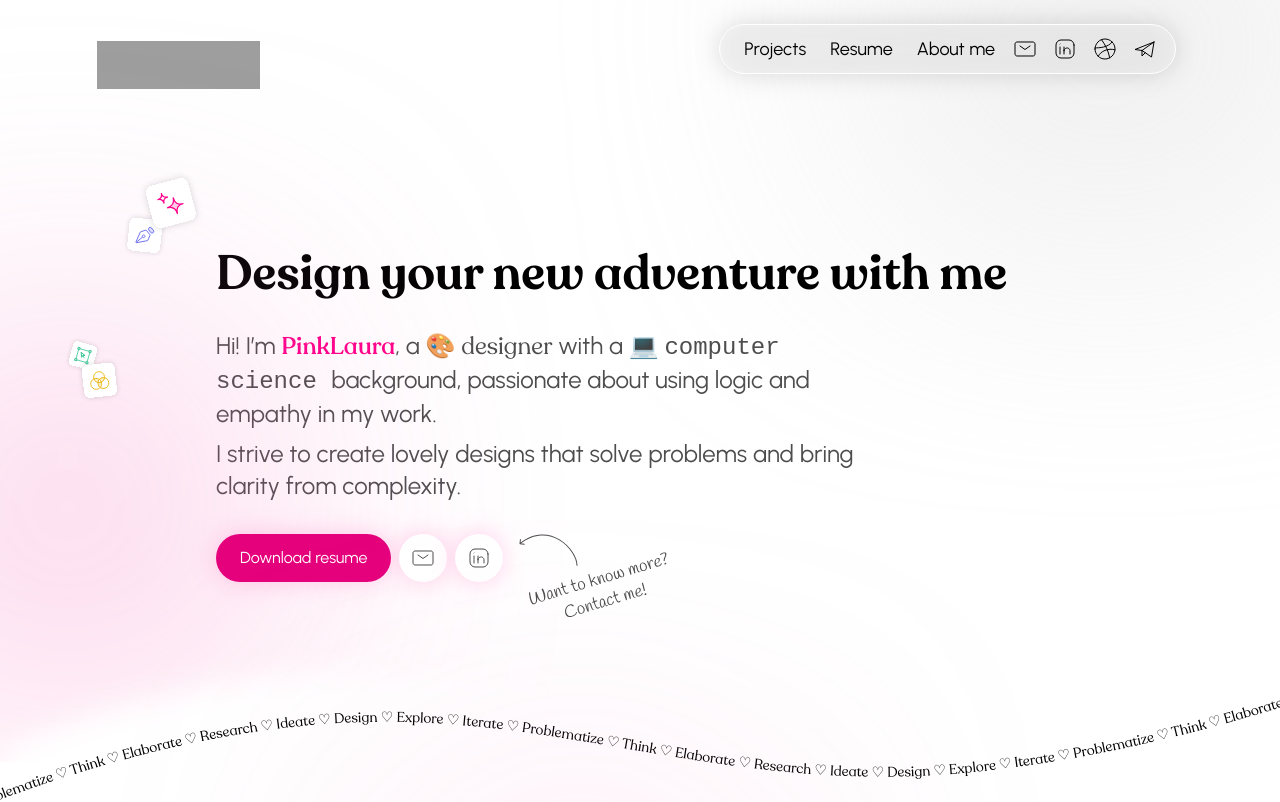
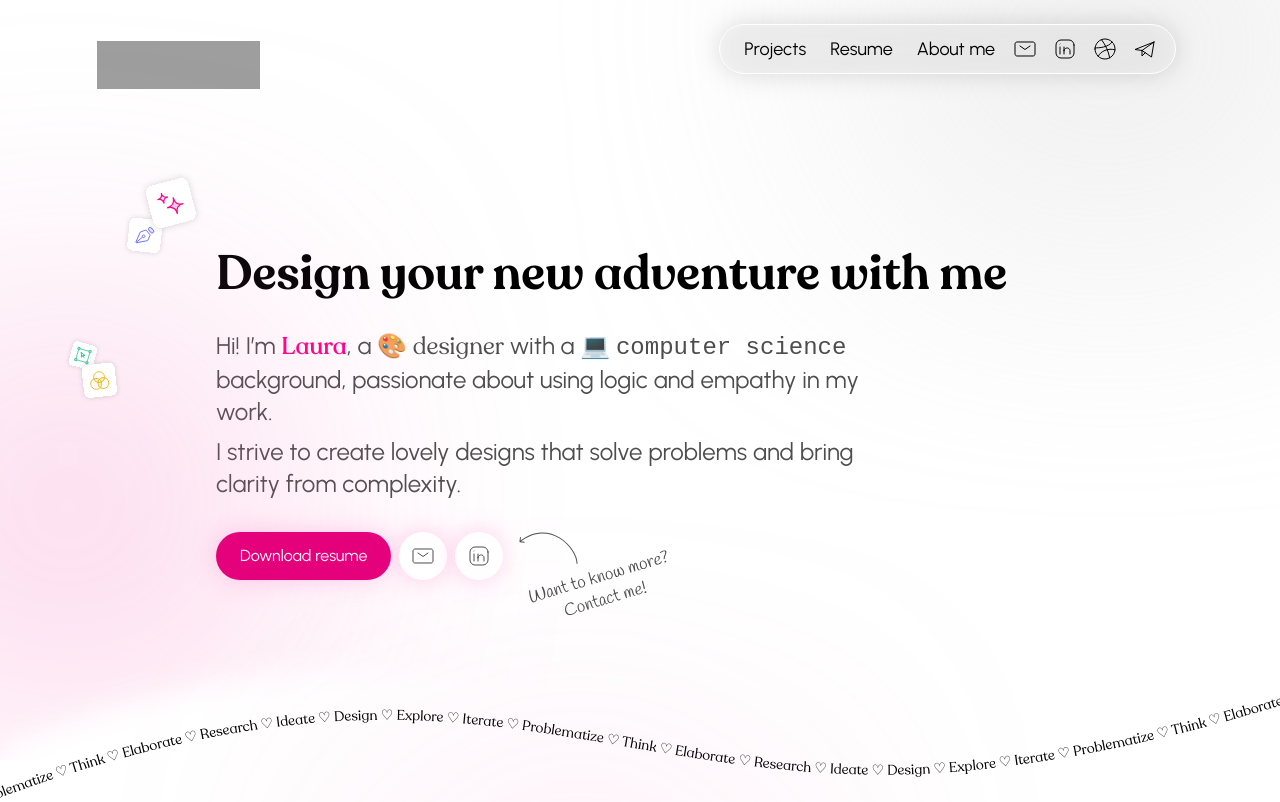
Before and after one commit to PinkLaura/my-portfolio, a Next.js app: page / in a window 1280 px wide. Shown: the top 802 px of the page. Built offline with nearby package versions, Linux system fonts and the light colour scheme; grey boxes are pictures that could not be loaded.

Commit message:
Update page.js

```diff
--- a/app/page.js
+++ b/app/page.js
@@ -50,7 +50,7 @@ export default function Home() {
           </h1>
           <div className="max-w-2xl text-paragraph">
             <p className="text-2xl">
-              Hi! I’m <span className="text-primary font-serif font-medium">PinkLaura</span>, a 🎨 <span
+              Hi! I’m <span className="text-primary font-serif font-medium">Laura</span>, a 🎨 <span
                 className="font-serif ">designer</span> with a 💻 <span className="font-mono">computer science </span>
               background, passionate about using logic and empathy in my work.
             </p>
@@ -788,10 +788,10 @@ export default function Home() {
             <div className="p-8 justify-between flex md:flex-row md:gap-8 gap-4 flex-col w-full items-center">
               <div className="flex flex-col gap-1">
                 <h2 className="text-xl font-serif text-title">
-                  Wants to chat?
+                  Want to chat?
                 </h2>
                 <p>
-                  If you are in the need of a design or just want to chat, you can drop me a line!
+                  Whether you’re looking for a designer or just want to chat, feel free to reach out—I’d love to hear from you!
                 </p>
               </div>
 
```
